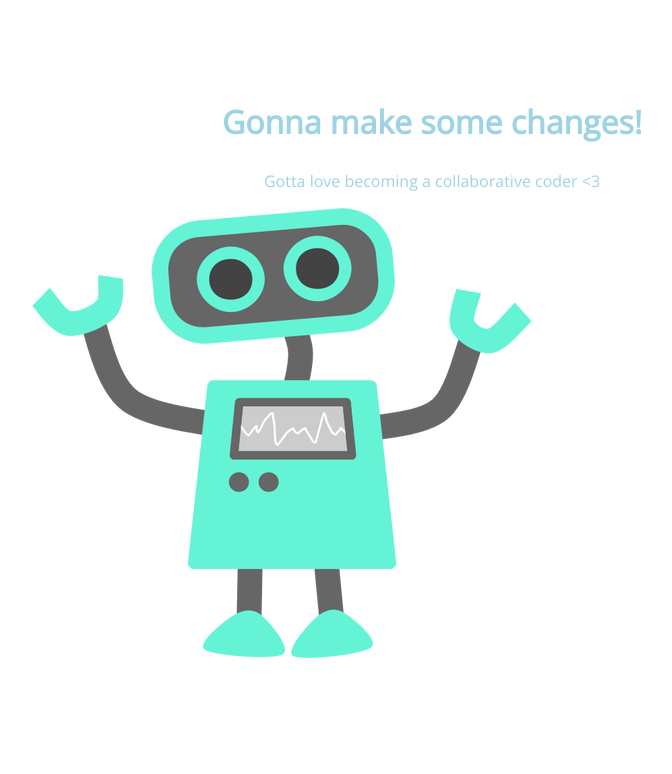
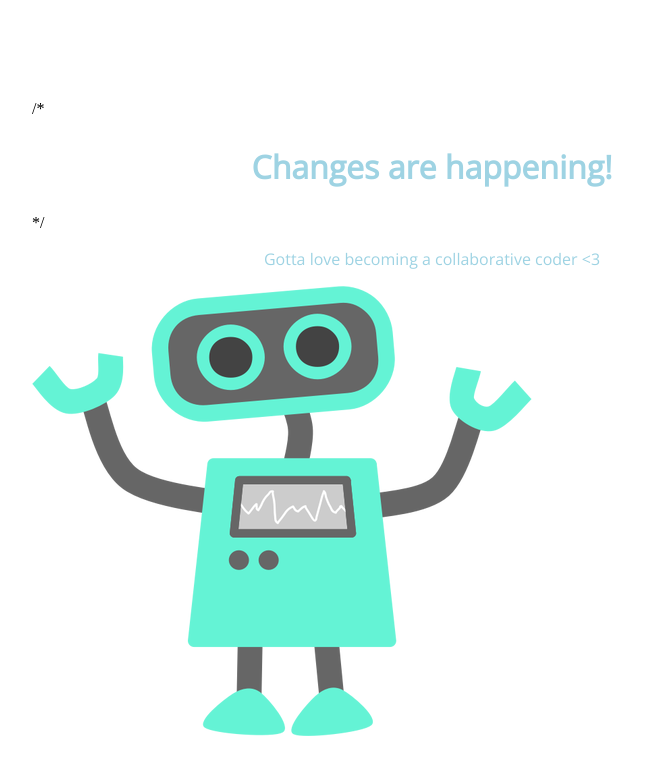
Before and after one commit to karashore/105-project, a plain HTML site: page index.html in a window 1280 px wide. Shown: the whole page, without its empty margins (208-880 px from the left). Drawn offline with nearby package versions, Linux system fonts and the light colour scheme.

Commit message:
changed h1 text

```diff
--- a/index.html
+++ b/index.html
@@ -8,7 +8,7 @@
 </head>
 <body>
 	<section>
-		<h1>Gonna make some changes!</h1>
+		/*<h1>Changes are happening!</h1>*/
 		<p>Gotta love becoming a collaborative coder <3</p>
 		<img src="img/happy-blue-robot.png">
 	</section>
```
